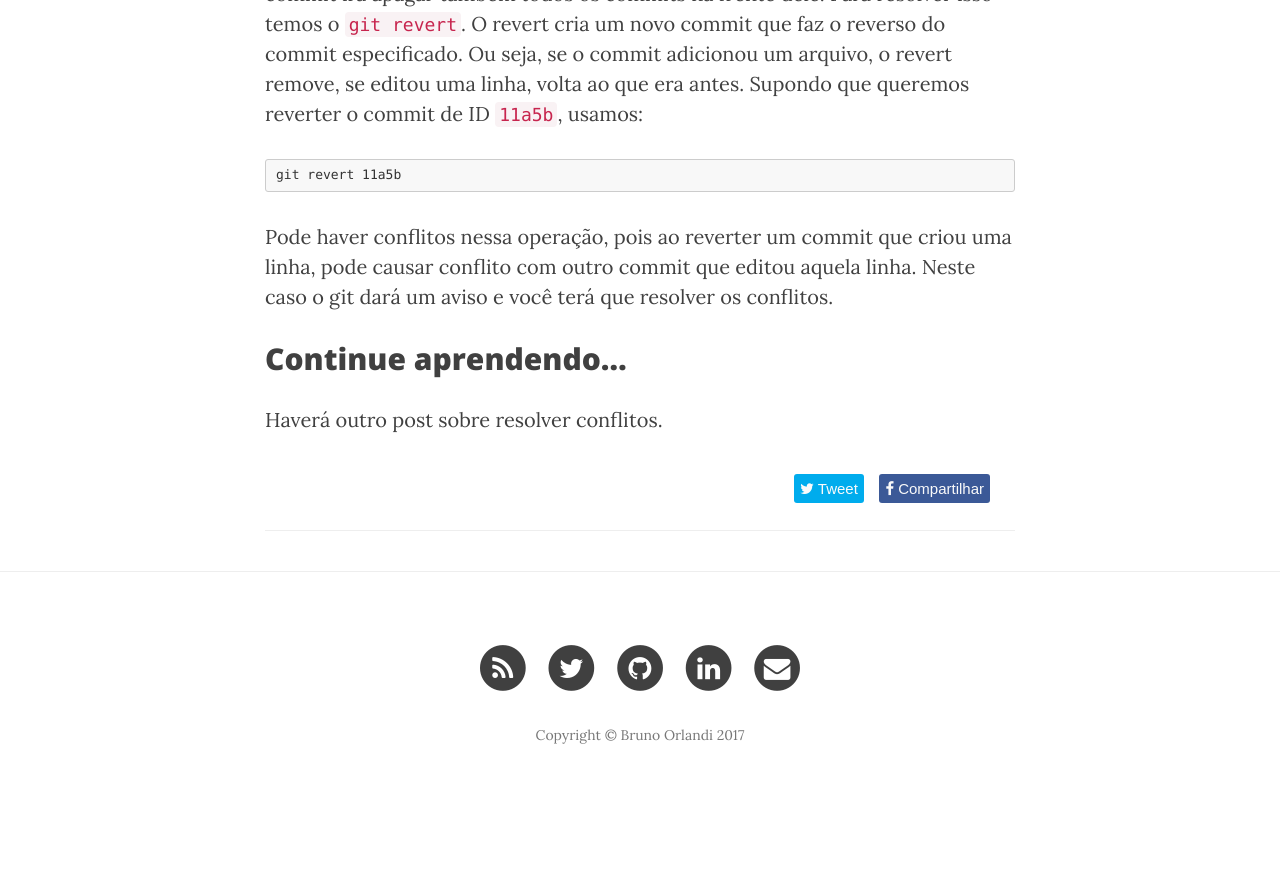
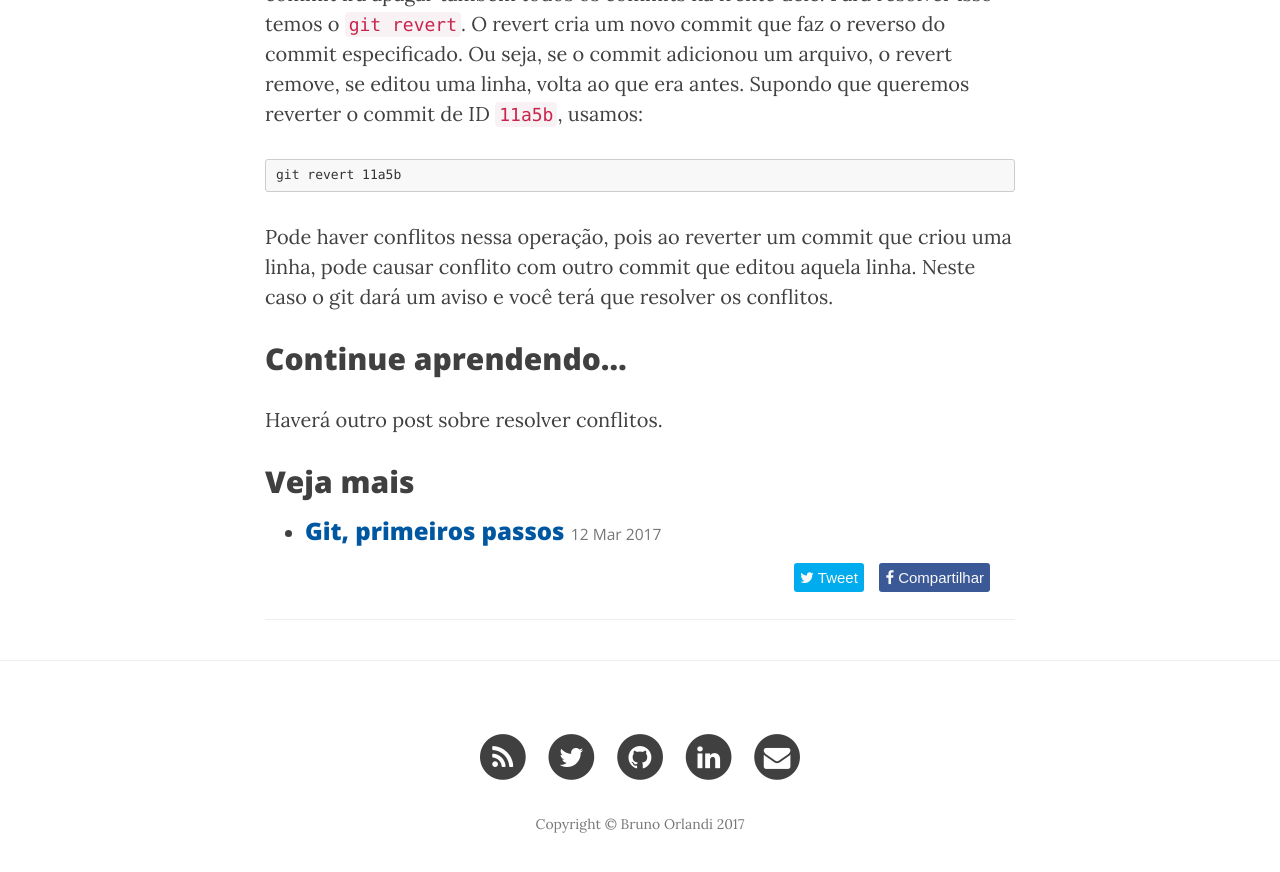
Before and after one commit to BrOrlandi/brorlandi.github.io, a Jekyll site: the page built from _posts/2017-04-15-Git, desfazendo commits.md, in a window 1280 px wide and 900 px high, scrolled down 2870 px. Shown: the top 872 px of the window. Built offline with Jekyll 4.4.1, drawn with Linux system fonts in a browser that asks for light colours; nearby versions of some CDN libraries; comment, search, counter and statistics services are not loaded; before the commit the page ends 3681 px from its top, so only the background shows below that.

Commit message:
Add Git category to posts

```diff
--- a/_posts/2017-04-15-Git, desfazendo commits.md
+++ b/_posts/2017-04-15-Git, desfazendo commits.md
@@ -7,6 +7,7 @@ header-img: "img/git2/header.png"
 meta-description: Como usar git checkout, reset e revert na linha de comando.
 subtitle: Usando git checkout, reset, e revert  na linha de comando.
 permalink: git-desfazendo-commits
+categories: Git
 ---
 
 Espero que você já tenha lido o [primeiro post sobre Git aqui]({{ site.baseurl }}{% link _posts/2017-03-12-Git primeiros passos.md %}). Neste segundo post vou ensinar como desfazer alterações com Git.
@@ -89,3 +90,5 @@ Pode haver conflitos nessa operação, pois ao reverter um commit que criou uma
 ## Continue aprendendo...
 
 Haverá outro post sobre resolver conflitos.
+
+{% include categories.html category='Git' %}
```
Also changed, not shown: _posts/2017-03-12-Git primeiros passos.md (+4 -0 lines).
